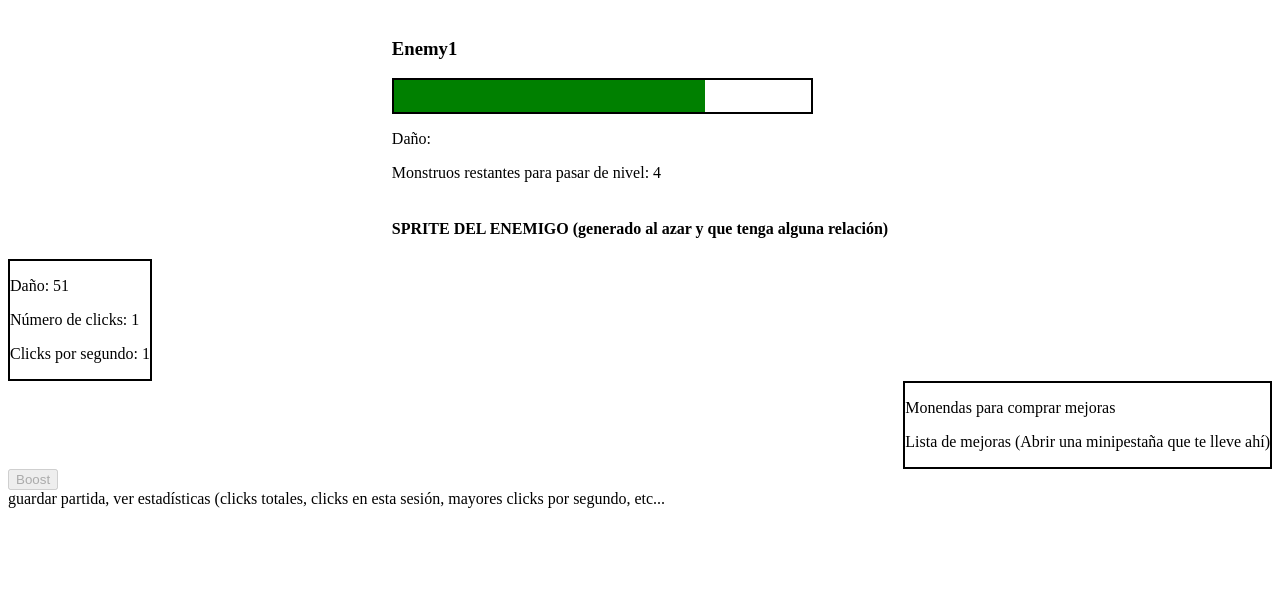
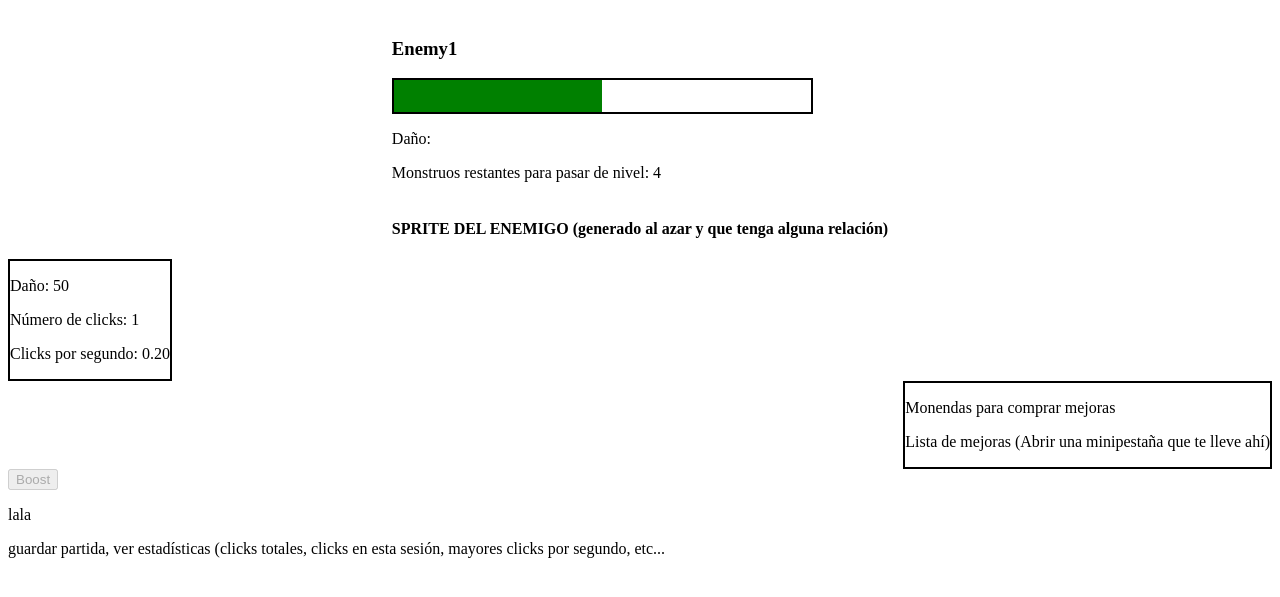
Before and after one commit to carlosfl12/clickergame, a website with bundled scripts: page index.html in a window 1280 px wide. Both pictures are taken after a click on the button "Boost". Shown: the part 61-658 px from the top of the page. Built offline with nearby package versions, Linux system fonts and the light colour scheme.

Commit message:
exp system

```diff
--- a/Handlers/ClickHandler.js
+++ b/Handlers/ClickHandler.js
@@ -1,5 +1,8 @@
+import TimerHandler from "./TimeHandler.js";
+
 export default class ClickHandler {
     static clicks = 0;
+    static time = 0;
     static cps = 0;
     static getClicksPerSecond() {
         this.cps++;
@@ -8,6 +11,10 @@ export default class ClickHandler {
 
     static resetCPS() {
         this.cps = 0;
-        setInterval(()=> {this.cps = 0}, 1000);
+        setInterval(()=> {this.cps = 0}, 1000)
+    }
+
+    static getAverage() {
+        return (this.clicks / TimerHandler.time).toFixed(2);
     }
 }
--- /dev/null
+++ b/Handlers/ScoreHandler.js
@@ -0,0 +1,19 @@
+import Abilities from "../Upgrades/Abilities.js";
+
+export default class Score {
+    static score=0;
+
+    static getScore() {
+        return this.score;
+    }
+
+    static addScoreBasedOnDamageDealt(value) {
+        if (!Abilities.canBoost) {
+            this.score += Abilities.boostScore(value)
+            console.log("With boost: " + this.score)
+        } else {
+            this.score += value;
+            console.log("Without boost: " + this.score)
+        }
+    }
+}
--- /dev/null
+++ b/Handlers/TimeHandler.js
@@ -0,0 +1,9 @@
+export default class TimerHandler {
+    static time = 0;
+
+    static startTimer() {
+        setInterval(() => {
+            this.time++;
+        }, 1000)
+    }
+}
--- a/Minions/Player.js
+++ b/Minions/Player.js
@@ -1,10 +1,12 @@
-import Character from "./Character.js";
+import Character from './Character.js';
 
-class Player extends Character{
-  score = 0;
-
-  getScoreBasedOnDamageDealt(damage) {
-    this.score += (damage * 1.2);
+class Player extends Character {
+  exp = 0;
+  gainExp(value) {
+    this.exp += value;
+  }
+  getExp() {
+    return this.exp;
   }
 }
 export { Player };
--- a/Upgrades/Abilities.js
+++ b/Upgrades/Abilities.js
@@ -1,5 +1,29 @@
+import Upgrade from "./Upgrade.js";
+
 export default class Abilities {
-    static boostStats(target) {
-        target.stats.damage += 50;
+    static canBoost = true;
+    static boostStats(target,damage, seconds) {
+        this.canBoost = false;
+        target.stats.damage += damage;
+        let currentTime = seconds * 1000;
+        if (Upgrade.secondsBought) {
+            currentTime = Upgrade.addSecondsToBoosts(seconds * 1000, 3 * 1000);
+            console.log("Seconds: " + (currentTime/1000));
+        }
+        const interval = setInterval(()=> {
+            console.log((currentTime -= 1000) / 1000)
+            if (currentTime == 0) {
+                clearInterval(interval);
+                this.canBoost = true;
+            }
+        }, 1000)
+        setTimeout(() => {
+            target.stats.damage -= damage;
+        }, (currentTime));
+    }
+
+    static boostScore(score) {
+        //haz cosas
+        return score * 1.5;
     }
 }
--- a/Upgrades/Upgrade.js
+++ b/Upgrades/Upgrade.js
@@ -1,4 +1,6 @@
 export default class Upgrade {
+    static secondsBought = false;
+    static secondsUpgrade = 0;
     static addDamage(target, amount) {
         target.stats.damage += amount;
     }
@@ -6,4 +8,11 @@ export default class Upgrade {
     static addHealth(target, amount) {
         target.stats.healht += amount;
     }
+
+    static addSecondsToBoosts(seconds, amount) {
+        this.secondsBought = true;
+        this.secondsUpgrade++;
+        seconds+= (this.secondsUpgrade * 1000);
+        return seconds + amount;
+    }
 }
--- a/index.html
+++ b/index.html
@@ -11,7 +11,7 @@
   <body>
     <h1>Nombre del "juego"</h1>
     <div id="enemy-UI">
-      <h3>Enemy1</h3>
+      <h3 id="enemy-name">Enemy1</h3>
       <div id="health-bar">
         <p id="current-health"></p>
       </div>
@@ -38,7 +38,9 @@
         <p>Lista de mejoras (Abrir una minipestaña que te lleve ahí)</p>
       </div>
     </div>
-    <button>Boost</button>
+    <div id="boost">
+      <button>Boost</button>
+    </div>
   </body>
   <footer>
     guardar partida, ver estadísticas (clicks totales, clicks en esta sesión,
--- a/indexo.js
+++ b/indexo.js
@@ -1,31 +1,73 @@
 import ClickHandler from './Handlers/ClickHandler.js';
-import {Enemy} from './Minions/Enemy.js';
+import Score from './Handlers/ScoreHandler.js';
+import TimerHandler from './Handlers/TimeHandler.js';
+import { Enemy } from './Minions/Enemy.js';
 import { Player } from './Minions/Player.js';
 import Abilities from './Upgrades/Abilities.js';
+import Upgrade from './Upgrades/Upgrade.js';
 
 const healthBar = document.getElementById('health-bar');
 const p = healthBar.querySelector('p');
 
+const enemy1 = new Enemy(200, 3);
+const player = new Player(150, 20);
+const button = document.querySelector('button');
+button.addEventListener('click', boost);
+const names = ['Blagh', 'Work', 'Mug', 'Jiejie', 'Khalos', 'Isvoli'];
 
-const enemy1 = new Enemy(200,3);
-const player = new Player(150,1);
-document.querySelector('button').addEventListener('click', boost)
+const enemies = [];
 
-function boost() {
-  Abilities.boostStats(player);
-  console.log("boosting player");
-  document.querySelector('button').disabled = true;
+for (let i = 1; i <= 10; i++) {
+  const enemy = new Enemy(200 * (i * 0.5), 4);
+  let randNum = parseInt((Math.random() * (names.length - 1)).toFixed(0));
+  enemy.name = names[randNum];
+  enemy.exp = (enemy.stats.health * 0.33) / 2.5;
+  console.log(enemy);
+  enemies.push(enemy);
 }
 
+player.target = enemies[0];
+
+//TODO: Separar cada boost con su respectivo botón
+function boost() {
+  Upgrade.secondsBought = true;
+  Abilities.boostStats(player, 30, 7);
+  document.querySelector('button').disabled = true;
+  const p = document.createElement('p');
+  setInterval(() => {
+    if (Abilities.canBoost) {
+      document.querySelector('button').disabled = false;
+    }
+    document.getElementById('boost').appendChild(p).innerText = 'lala';
+  }, 5);
+}
 
 ClickHandler.resetCPS();
+TimerHandler.startTimer();
+
 document.body.addEventListener('click', () => {
   ClickHandler.clicks++;
-  enemy1.recieveDamage(player.stats.damage);
-  document.getElementById("clicks").innerText = `Número de clicks: ${ClickHandler.clicks}`;
-  document.getElementById("cps").innerText = `Clicks por segundo: ${ClickHandler.getClicksPerSecond()}`;
-  p.style.width = `${enemy1.getPercentageHealth()}%`;
+  player.target.recieveDamage(player.stats.damage);
+  document.getElementById(
+    'clicks'
+  ).innerText = `Número de clicks: ${ClickHandler.clicks}`;
+  document.getElementById(
+    'cps'
+  ).innerText = `Clicks por segundo: ${ClickHandler.getAverage()}`;
+  p.style.width = `${player.target.getPercentageHealth()}%`;
   document.getElementById('dps').innerText = `Daño: ${player.stats.damage}`;
-  player.getScoreBasedOnDamageDealt(player.stats.damage);
-  console.log(player.score);
+  Score.addScoreBasedOnDamageDealt(player.stats.damage);
+  if (player.target.getPercentageHealth() <= 10) {
+    player.gainExp(player.target.exp);
+    console.log(
+      `Player gained ${player.target.exp} exp, Current: ${player.getExp()}`
+    );
+    enemies.shift();
+    player.target = enemies[0];
+    document.getElementById('enemy-name').innerText = player.target.name;
+    console.log(player.target.health);
+  }
+  if (!player.target) {
+    console.log('SPAWN BOSS');
+  }
 });
```
Also changed, not shown: Minions/Enemy.js (line endings or trailing spaces).
